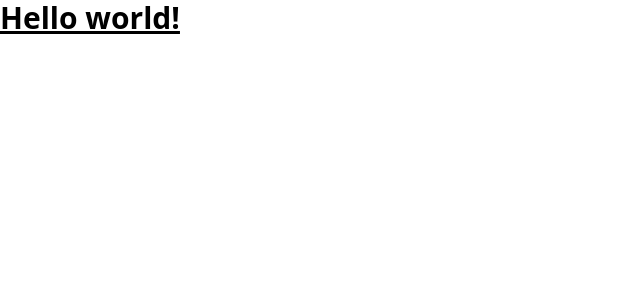
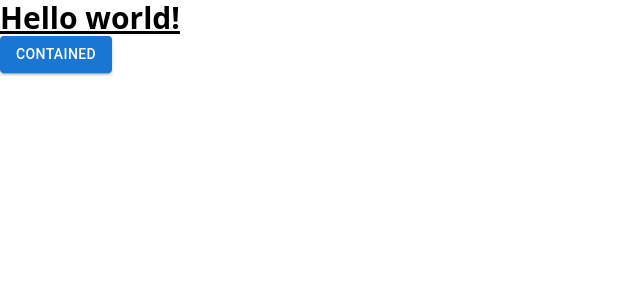
Before and after one commit to petaaar88/CRMS---Frontend, a React (Vite) app: page / in a window 1280 px wide. Shown: the top 300 px of the page, without its empty margins (0-640 px from the left). Built offline with nearby package versions, Linux system fonts and the light colour scheme.

Commit message:
Setup MaterialUI

```diff
--- a/package.json
+++ b/package.json
@@ -10,6 +10,11 @@
     "preview": "vite preview"
   },
   "dependencies": {
+    "@emotion/react": "^11.14.0",
+    "@emotion/styled": "^11.14.0",
+    "@fontsource/roboto": "^5.1.1",
+    "@mui/icons-material": "^6.4.3",
+    "@mui/material": "^6.4.3",
     "@tailwindcss/vite": "^4.0.3",
     "react": "^18.3.1",
     "react-dom": "^18.3.1",
--- a/src/App.jsx
+++ b/src/App.jsx
@@ -1,3 +1,4 @@
+import { Button } from "@mui/material"
 
 const App = () => {
 
@@ -6,6 +7,7 @@
       <h1 class="text-3xl font-bold underline">
         Hello world!
       </h1>
+      <Button variant="contained">Contained</Button>
     </>
   )
 }
```
Also changed, not shown: 1 other file (tests, documents, lock files or other folders).
